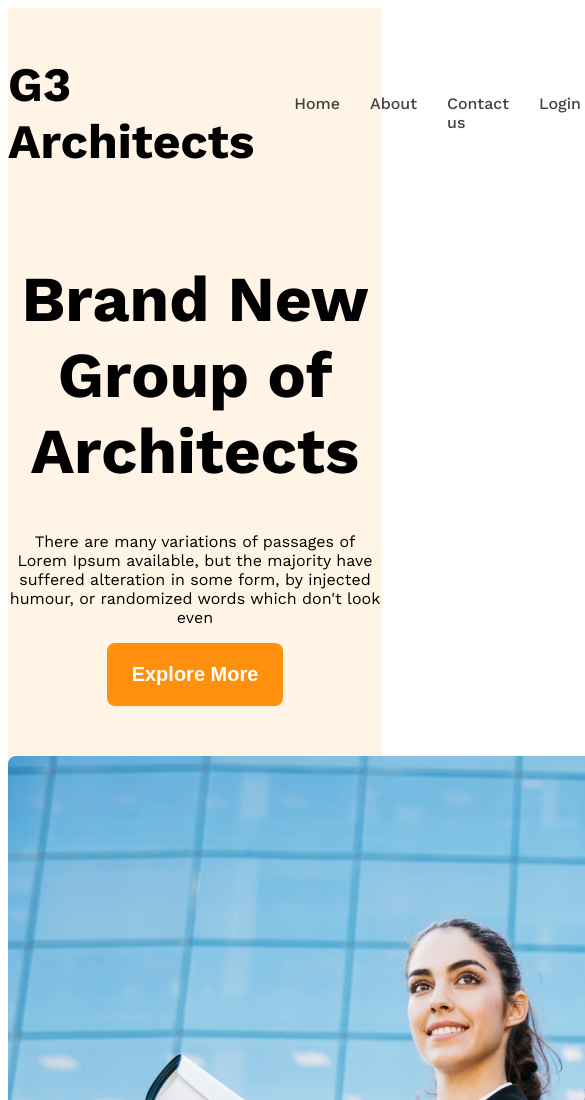
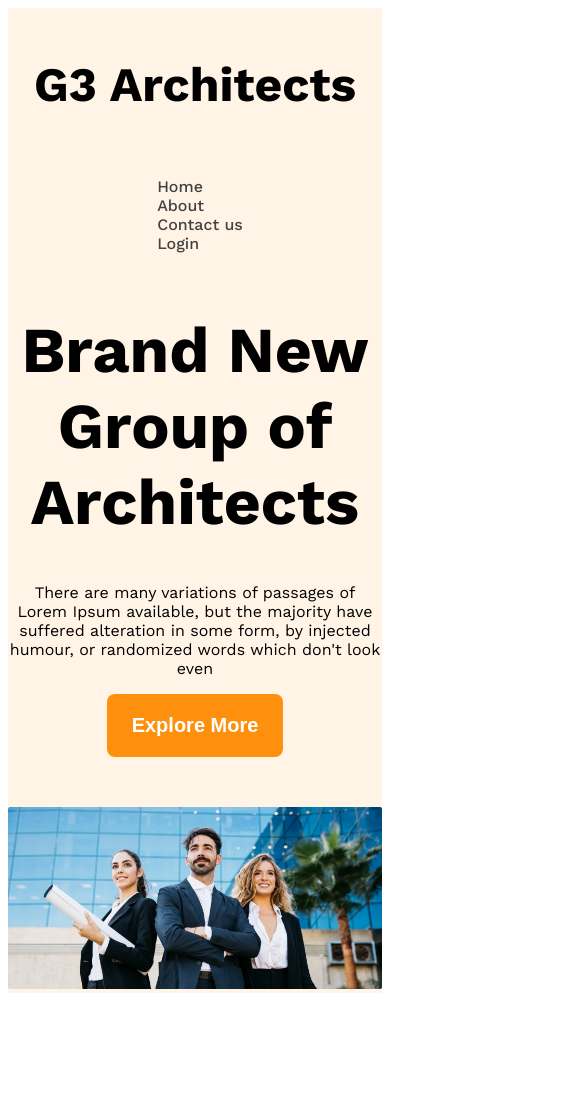
Before and after one commit to mdsifat-dev/g3-architect-website, a plain HTML site: page index.html in a window 390 px wide. Shown: the top 1100 px of the page, 585 px wide, since content can reach past the window. After the commit the page ends 1001 px from the top, so only its background shows below. Drawn offline with nearby package versions, Linux system fonts and the light colour scheme.

Commit message:
added few responsives design

```diff
--- a/index.html
+++ b/index.html
@@ -36,7 +36,11 @@
           </p>
           <button class="btn-primary">Explore More</button>
         </div>
-        <img src="./images/banner.png" alt="Banner image" />
+        <img
+          class="banner-image"
+          src="./images/banner.png"
+          alt="Banner image"
+        />
       </div>
     </header>
 
--- a/styles/architects.css
+++ b/styles/architects.css
@@ -76,3 +76,15 @@
   font-weight: 700;
   font-size: 4rem;
 }
+
+.banner-image {
+  width: 100%;
+}
+
+/* Responsive Media query */
+@media screen and (max-width: 576px) {
+  .navbar,
+  .nav-links {
+    flex-direction: column;
+  }
+}
```
